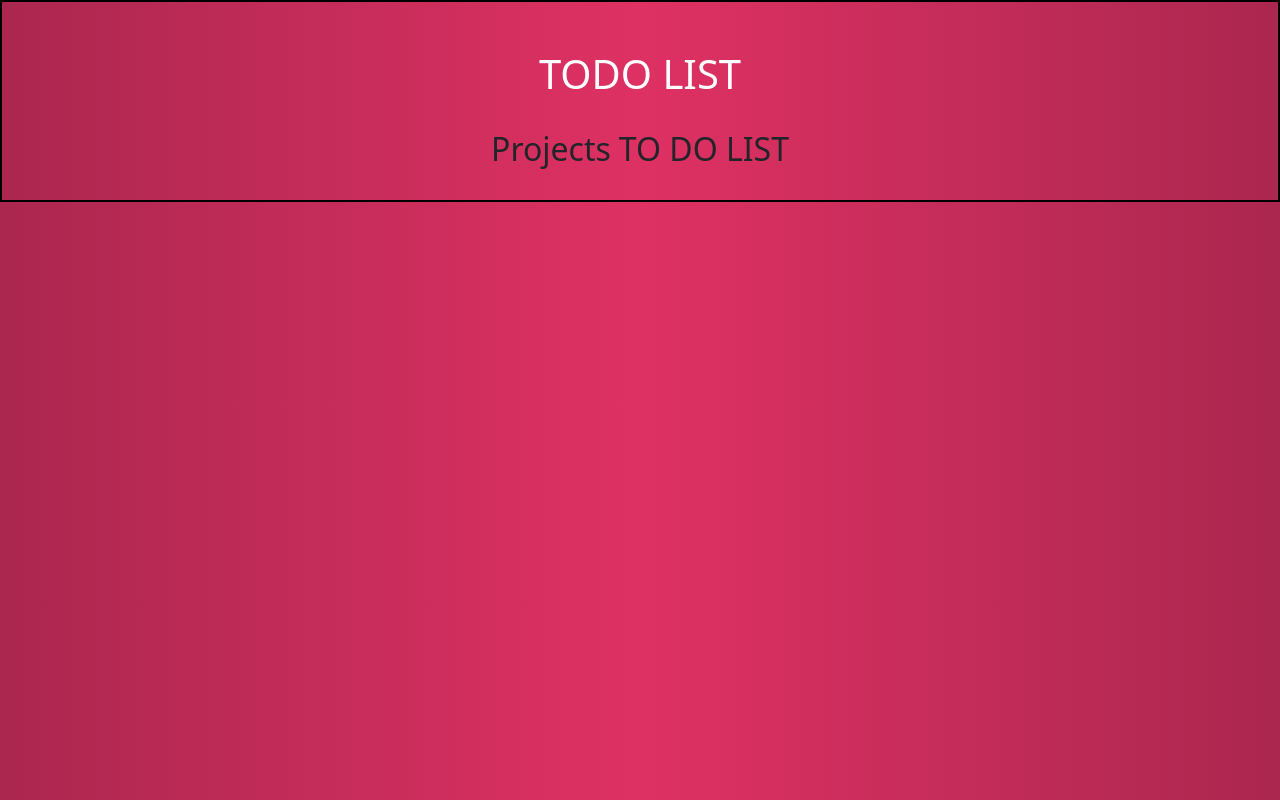
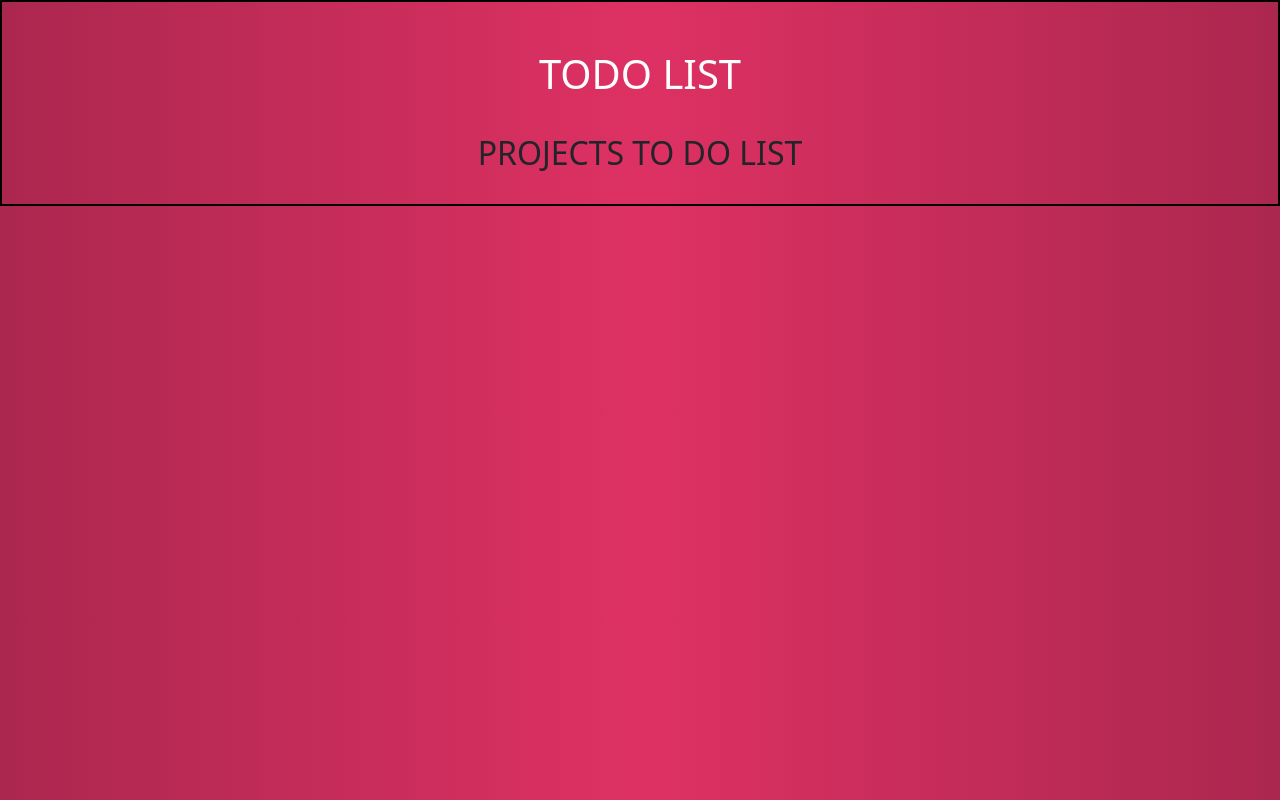
Before and after one commit to sergiocortessat/JS_ToDoList, a plain HTML site: page index.html in a window 1280 px wide. Drawn offline with nearby package versions, Linux system fonts and the light colour scheme.

```diff
--- a/index.html
+++ b/index.html
@@ -25,10 +25,10 @@
     <!-- container todo list -->
     <main class=" text-dark container d-flex flex-column align-items-start flex-md-row justify-content-center my-4">
       <div class="projects mx-auto mx-md-1 mt-2">
-        <h2 class="text-center">Projects</h2>
+        <h2 class="text-center mt-1">PROJECTS</h2>
       </div>
       <div class="todo-list mx-auto mx-md-1 mt-2">
-        <h2 class="text-center">
+        <h2 class="text-center mt-1">
           TO DO LIST
         </h2>
       </div>
```
